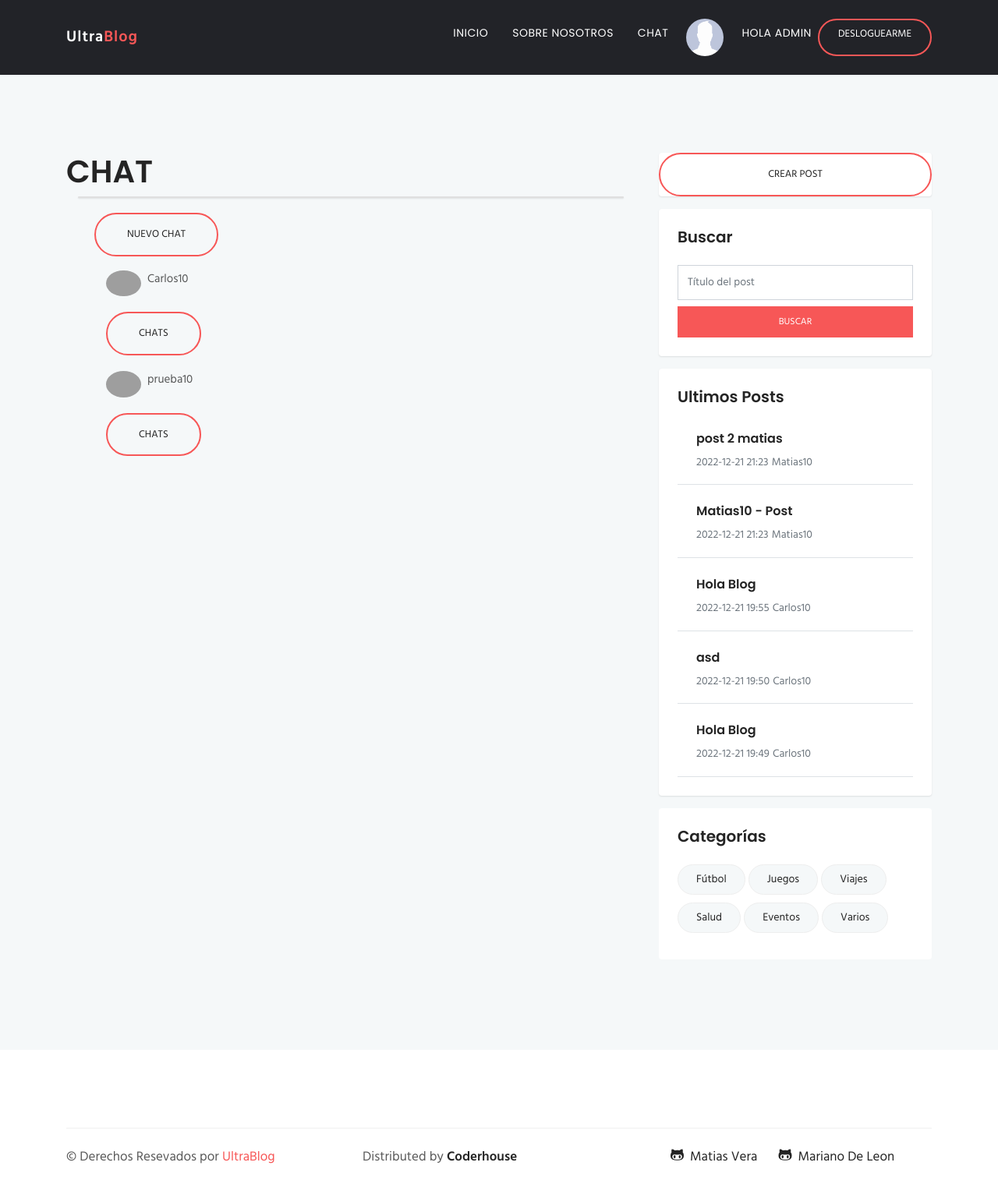
After one commit to VeraMatias/ProyectoFinalPython-Vera-DeLeon, a Django app: page /Chat/inicio in a window 1280 px wide. The commit adds this page. Shown: the whole page at 78% size. Run offline with Django 4.2, Linux system fonts and the light colour scheme; a user stored in the database is signed in; data comes from the database, SQL or seed files in the repository; both versions use the stored data as it was after the commit; data that the repository does not hold is empty; some libraries are stand-ins or nearby versions; some web fonts are replaced; grey boxes are pictures that could not be loaded.

Commit message:
Chat sin Leido

```diff
--- a/Blog/forms.py
+++ b/Blog/forms.py
@@ -1,5 +1,4 @@
 from django import forms
-from ckeditor.widgets import CKEditorWidget
 from ckeditor.fields import RichTextFormField
 
 class PostForm(forms.Form):
--- a/Blog/templates/index.html
+++ b/Blog/templates/index.html
@@ -11,7 +11,7 @@
         {% for post in post_pagina %}
         <div class="col-lg-6 col-md-6 mb-5">
             <div class="blog-item">
-                <img src="/{{ post.imagen }}" onerror="this.src='/media/defecto.jpg';" class="img-fluid rounded">
+                <img src="/{{ post.imagen }}" onerror="this.src='/media/defecto.jpg';" class="img-fluid rounded" style="object-fit: cover; object-position: center; width: 100%;height: 200px;">
                 <div class="blog-item-content bg-white p-5">
                     <div class="blog-item-meta bg-gray py-1 px-2">
                         <span class="text-muted text-capitalize mr-3"><i class="ti-pencil-alt mr-2"></i>{{post.autor}}</span>
--- a/Blog/templates/padre.html
+++ b/Blog/templates/padre.html
@@ -13,6 +13,8 @@
 <meta name="author" content="themefisher.com">
 
 <title>UltraBlog</title>
+
+<link href="{% static 'css/styles_chat.css' %}"rel="stylesheet" />
 
 <!-- bootstrap.min css -->
 <link rel="stylesheet" href="{% static 'plugins/bootstrap/css/bootstrap.min.css' %}">
@@ -51,6 +53,7 @@
 			<li class="nav-item"><a class="nav-link" href="service.html">Sobre Nosotros</a></li>
 
 			{% if user.is_authenticated %}
+				<li class="nav-item"><a class="nav-link" href="{% url '_iniciochat' %}">CHAT</a></li>
 				<li class="nav-item"><img style="border-radius: 50%; height: 48px; object-fit: cover; object-position: center; width: 48px;" src="{{ avatar }}" alt=""></li>
 				<li class="nav-item"><a class="nav-link" href="{% url '_perfil' %}">Hola {{ user.username }}</a></li>
 
@@ -113,7 +116,7 @@
             <div class="media-body">
                 <h6 class="my-2"><a href="{% url '_post' reciente.id %}">{{reciente.titulo}}</a></h6>
                 <span class="text-sm text-muted">{{reciente.fecha|date:'Y-m-d H:i'}}</span>
-				<span class="text-sm text-muted">{{reciente.autor}}</span>
+				<a href = "{% url '_perfil'%}" class="text-sm text-muted">{{reciente.autor}}</a>
             </div>
         </div>
 		{% endfor %}
--- a/Blog/templates/post.html
+++ b/Blog/templates/post.html
@@ -8,7 +8,7 @@
     <div class="blog-item-content bg-white p-5">
         <div class="blog-item-meta bg-gray py-1 px-2">
             <span class="text-muted text-capitalize mr-3"><i class="ti-pencil-alt mr-2"></i>{{ post.autor }}</span>
-            <span class="text-black text-capitalize mr-3"><i class="ti-time mr-1"></i> {{ post.fecha }}</span>
+            <span class="text-black text-capitalize mr-3"><i class="ti-time mr-1"></i> {{ post.fecha|date:'Y-m-d -  H:i' }}</span>
         </div>
 
         <h2 class="mt-3 mb-4">{{ post.titulo }}</h2>
--- a/Blog/views.py
+++ b/Blog/views.py
@@ -20,8 +20,6 @@ def crear_post(request):
         form=PostForm(request.POST, request.FILES)
         if form.is_valid():
             informacion=form.cleaned_data
-            print(informacion)
-
             Post_a_Cargar=Post(titulo=informacion["titulo"],subtitulo=informacion["subtitulo"], cuerpo= informacion["cuerpo"], autor =request.user,fecha = datetime.now(),imagen=request.FILES["imagen"], categoria = informacion["categoria"])
 
             Post_a_Cargar.save()
--- /dev/null
+++ b/Chat/templates/inicio_chat.html
@@ -0,0 +1,92 @@
+{% extends "padre.html" %}
+
+{% block contenido %}
+
+<h1>CHAT</h1>
+
+
+<div class="container">
+<div class="row clearfix">
+    <div class="col-lg-12">
+        <div class="card chat-app">
+            <div id="plist" class="people-list">
+                <div class="input-group">
+                    <a class="btn btn-solid-border btn-round-full" href="{% url '_nuevochat' %}">Nuevo Chat</a>
+                </div>
+                <ul class="list-unstyled chat-list mt-2 mb-0">
+                    {% for usuario in usuarios %}
+                        <li class="clearfix">
+                            <img src="https://bootdey.com/img/Content/avatar/avatar1.png" alt="avatar">
+                            <div class="about">
+                                <div class="name">{{usuario.username}}</div>
+                            </div>
+                        </li>
+
+                        <li>
+                            <form action="{% url '_iniciochat' %}" method="POST"> {% csrf_token %}
+                                <input id = "receptor_id" name="receptor_id" type="text" value="{{usuario.id}}" style="display: none;">
+                                <input type="submit" class="btn btn-solid-border btn-round-full" value="chats">
+                            </form>
+                        </li>
+                    {% endfor %}
+                </ul>
+            </div>
+
+            <div class="chat">
+                {% if historial %}
+                    <div class="chat-header clearfix">
+                        <div class="row">
+                            <div class="col-lg-6">
+                                <a href="javascript:void(0);" data-toggle="modal" data-target="#view_info">
+                                    <img src="https://bootdey.com/img/Content/avatar/avatar2.png" alt="avatar">
+                                </a>
+                                <div class="chat-about">
+                                    <h6 class="m-b-0">{{usuario_chat}}</h6>
+                                </div>
+                            </div>
+                        </div>
+                    </div>
+                    {% for mensaje in historial%}
+                    <div class="chat-history">
+                        <ul class="m-b-0">
+                            {% if mensaje.receptor.id == user.id %}
+                                <li class="clearfix">
+                                    <div class="message-data text-right">
+                                        <span class="message-data-time">{{mensaje.fecha}}</span>
+                                        <img src="https://bootdey.com/img/Content/avatar/avatar7.png" alt="avatar">
+                                    </div>
+                                    <div class="message other-message float-right"> {{mensaje.mensaje}} </div>
+                                </li>
+                            {% else %}
+                            <li class="clearfix">
+                                <div class="message-data">
+                                    <span class="message-data-time">{{mensaje.fecha}}</span>
+                                </div>
+                                <div class="message my-message">{{mensaje.mensaje}}</div>
+                            </li>
+                            {% endif %}
+                        </ul>
+                    </div>
+                    {% endfor %}
+                    <div class="chat-message clearfix">
+                        <div class="input-group mb-0">
+                            <div class="input-group-prepend">
+                                <span class="input-group-text"><i class="fa fa-send"></i></span>
+                            </div>
+                            <form action="{% url '_enviarmsj' %}" method="POST"> {% csrf_token %}
+                                <input id = "receptor" name="receptor" type="text" value="{{usuario_chat.id}}" style="display: none;">
+                                <input id = "mensaje" name = "mensaje" type="text" class="form-control" placeholder="Enter text here...">
+                                <input type="submit" class="btn btn-solid-border btn-round-full" value="Enviar">
+                            </form>
+                        </div>
+                    </div>
+                {% endif %}
+            </div>
+
+        </div>
+    </div>
+</div>
+</div>
+
+
+{% endblock %}
--- a/Chat/templates/prueba.html
+++ /dev/null
@@ -1 +0,0 @@
-{% extends "padre.html" %}
--- a/Chat/urls.py
+++ b/Chat/urls.py
@@ -3,6 +3,8 @@ from Chat.views import *
 from django.contrib.auth.views import LogoutView
 
 urlpatterns = [
-
+    path("inicio", inicio, name="_iniciochat"),
+    path("nuevochat", nuevochat, name="_nuevochat"),
+    path("enviarmsj", enviarmsj, name="_enviarmsj"),
 
 ]
--- a/Chat/views.py
+++ b/Chat/views.py
@@ -1,4 +1,85 @@
-from django.shortcuts import render
+from django.shortcuts import redirect, render
+from Chat.forms import ChatForm
+from .models import Mensaje
+from datetime import datetime
+from django.contrib.auth.models import User
+
+#Definciones de Funciones
+def ObtenerUsuarios(chats,Userid):
+    lista_mensajes = list(chats.values_list('emisor', 'receptor')) #armo lista de tuplas con id de emisor y receptor
+
+    lista_mensajes = list(set(lista_mensajes)) #elimino repetidos
+
+    usuarios = list()
+    for elemento in lista_mensajes:
+        elemento = list(elemento)
+        if elemento[1] == Userid: # si user ees el receptor, guardo id emisor
+            usuarios.append(elemento[0])
+        else:
+            if elemento[1] not in usuarios: # si user es emisor guardo el id del receptor solo si no esta guardado
+                usuarios.append(elemento[1])
+    return usuarios
 
 
 # Create your views here.
+
+def inicio(request):
+
+    chats = Mensaje.objects.filter(emisor__id__icontains=request.user.id) | Mensaje.objects.filter(receptor__id__icontains=request.user.id) #Obtengo todos los chats que involucran al user
+    id_usuarios = ObtenerUsuarios(chats,request.user.id)
+    if len(id_usuarios) !=0:
+        #Cargo todos los chats que tengo activos.
+        usuarios = User.objects.filter(id=id_usuarios[0])
+
+        for elemento in id_usuarios:
+            usuarios |= User.objects.filter(id=elemento)
+
+        #Acciones a realizar cuando apreto un chat en particular
+        if request.method=="POST":
+            #Obtengo el id del usuario que estoy charlando
+            receptor_id = request.POST['receptor_id']
+
+            #Obtengo nombre del user que estoy charlando
+            usuario_chat = User.objects.filter(id = receptor_id).first()
+
+            #Obtengo el historial de charla con el user
+            print(request.user.id)
+            print(receptor_id)
+
+
+            historial = Mensaje.objects.filter(emisor__id=request.user.id, receptor__id = receptor_id)
+            historial |= Mensaje.objects.filter(emisor__id=receptor_id, receptor__id=request.user.id)
+
+            historial.order_by("-fecha")
+
+            return render(request , "inicio_chat.html", {"usuarios": usuarios, "historial": historial, "usuario_chat": usuario_chat})
+
+        return render(request , "inicio_chat.html", {"usuarios": usuarios})
+    else:
+        return render(request , "inicio_chat.html")
+
+
+def nuevochat(request):
+    if request.method=="POST":
+        form=ChatForm(request.POST)
+        if form.is_valid():
+            informacion=form.cleaned_data
+            Chat_a_Cargar=Mensaje(emisor=request.user,receptor = informacion["receptor"], mensaje= informacion["mensaje"], fecha = datetime.now(),leido = False)
+            Chat_a_Cargar.save()
+            #return render (request, "inicio_chat.html")
+            return redirect('/Chat/inicio')
+        else:
+            return render(request, "nuevo_chat.html", {"form":form, "mensaje": "Error, mensajes no enviado."})
+    else:
+        form=ChatForm()
+        return render(request , "nuevo_chat.html", {"form": form})
+
+def enviarmsj(request):
+    if request.method=="POST":
+        receptor = User.objects.filter(id = request.POST['receptor']).first()
+        Chat_a_Cargar=Mensaje(emisor=request.user,receptor = receptor, mensaje= request.POST["mensaje"], fecha = datetime.now(),leido = False)
+        Chat_a_Cargar.save()
+        #return render (request, "inicio_chat.html")
+        return redirect('/Chat/inicio')
+    else:
+        return render(request, "inicio_chat.html")
--- a/Usuario/templates/perfil.html
+++ b/Usuario/templates/perfil.html
@@ -4,7 +4,7 @@
 
 <h1>Este es el perfil de {{ user.username }} </h1>
 
-{{ mensaje }}
+<a class="btn btn-solid-border btn-round-full" href="{% url '_crearpost' %}">Chat</a>
 
 
 {% endblock %}
--- /dev/null
+++ b/static/css/styles_chat.css
@@ -0,0 +1,256 @@
+body{
+    background-color: #f4f7f6;
+    margin-top:20px;
+}
+.card {
+    background: #fff;
+    transition: .5s;
+    border: 0;
+    margin-bottom: 30px;
+    border-radius: .55rem;
+    position: relative;
+    width: 100%;
+    box-shadow: 0 1px 2px 0 rgb(0 0 0 / 10%);
+}
+.chat-app .people-list {
+    width: 280px;
+    position: absolute;
+    left: 0;
+    top: 0;
+    padding: 20px;
+    z-index: 7
+}
+
+.chat-app .chat {
+    margin-left: 280px;
+    border-left: 1px solid #eaeaea
+}
+
+.people-list {
+    -moz-transition: .5s;
+    -o-transition: .5s;
+    -webkit-transition: .5s;
+    transition: .5s
+}
+
+.people-list .chat-list li {
+    padding: 10px 15px;
+    list-style: none;
+    border-radius: 3px
+}
+
+.people-list .chat-list li:hover {
+    background: #efefef;
+    cursor: pointer
+}
+
+.people-list .chat-list li.active {
+    background: #efefef
+}
+
+.people-list .chat-list li .name {
+    font-size: 15px
+}
+
+.people-list .chat-list img {
+    width: 45px;
+    border-radius: 50%
+}
+
+.people-list img {
+    float: left;
+    border-radius: 50%
+}
+
+.people-list .about {
+    float: left;
+    padding-left: 8px
+}
+
+.people-list .status {
+    color: #999;
+    font-size: 13px
+}
+
+.chat .chat-header {
+    padding: 15px 20px;
+    border-bottom: 2px solid #f4f7f6
+}
+
+.chat .chat-header img {
+    float: left;
+    border-radius: 40px;
+    width: 40px
+}
+
+.chat .chat-header .chat-about {
+    float: left;
+    padding-left: 10px
+}
+
+.chat .chat-history {
+    padding: 20px;
+    border-bottom: 2px solid #fff
+}
+
+.chat .chat-history ul {
+    padding: 0
+}
+
+.chat .chat-history ul li {
+    list-style: none;
+    margin-bottom: 30px
+}
+
+.chat .chat-history ul li:last-child {
+    margin-bottom: 0px
+}
+
+.chat .chat-history .message-data {
+    margin-bottom: 15px
+}
+
+.chat .chat-history .message-data img {
+    border-radius: 40px;
+    width: 40px
+}
+
+.chat .chat-history .message-data-time {
+    color: #434651;
+    padding-left: 6px
+}
+
+.chat .chat-history .message {
+    color: #444;
+    padding: 18px 20px;
+    line-height: 26px;
+    font-size: 16px;
+    border-radius: 7px;
+    display: inline-block;
+    position: relative
+}
+
+.chat .chat-history .message:after {
+    bottom: 100%;
+    left: 7%;
+    border: solid transparent;
+    content: " ";
+    height: 0;
+    width: 0;
+    position: absolute;
+    pointer-events: none;
+    border-bottom-color: #fff;
+    border-width: 10px;
+    margin-left: -10px
+}
+
+.chat .chat-history .my-message {
+    background: #efefef
+}
+
+.chat .chat-history .my-message:after {
+    bottom: 100%;
+    left: 30px;
+    border: solid transparent;
+    content: " ";
+    height: 0;
+    width: 0;
+    position: absolute;
+    pointer-events: none;
+    border-bottom-color: #efefef;
+    border-width: 10px;
+    margin-left: -10px
+}
+
+.chat .chat-history .other-message {
+    background: #e8f1f3;
+    text-align: right
+}
+
+.chat .chat-history .other-message:after {
+    border-bottom-color: #e8f1f3;
+    left: 93%
+}
+
+.chat .chat-message {
+    padding: 20px
+}
+
+.online,
+.offline,
+.me {
+    margin-right: 2px;
+    font-size: 8px;
+    vertical-align: middle
+}
+
+.online {
+    color: #86c541
+}
+
+.offline {
+    color: #e47297
+}
+
+.me {
+    color: #1d8ecd
+}
+
+.float-right {
+    float: right
+}
+
+.clearfix:after {
+    visibility: hidden;
+    display: block;
+    font-size: 0;
+    content: " ";
+    clear: both;
+    height: 0
+}
+
+@media only screen and (max-width: 767px) {
+    .chat-app .people-list {
+        height: 465px;
+        width: 100%;
+        overflow-x: auto;
+        background: #fff;
+        left: -400px;
+        display: none
+    }
+    .chat-app .people-list.open {
+        left: 0
+    }
+    .chat-app .chat {
+        margin: 0
+    }
+    .chat-app .chat .chat-header {
+        border-radius: 0.55rem 0.55rem 0 0
+    }
+    .chat-app .chat-history {
+        height: 300px;
+        overflow-x: auto
+    }
+}
+
+@media only screen and (min-width: 768px) and (max-width: 992px) {
+    .chat-app .chat-list {
+        height: 650px;
+        overflow-x: auto
+    }
+    .chat-app .chat-history {
+        height: 600px;
+        overflow-x: auto
+    }
+}
+
+@media only screen and (min-device-width: 768px) and (max-device-width: 1024px) and (orientation: landscape) and (-webkit-min-device-pixel-ratio: 1) {
+    .chat-app .chat-list {
+        height: 480px;
+        overflow-x: auto
+    }
+    .chat-app .chat-history {
+        height: calc(100vh - 350px);
+        overflow-x: auto
+    }
+}
```
Also changed, not shown: Chat/forms.py (added, +12 -0 lines), Chat/models.py (+11 -1 lines), Chat/templates/nuevo_chat.html (added, +16 -0 lines), Chat/migrations/0001_initial.py (added), db.sqlite3, media/1.1_sZIkYJt.JPG (added), media/2_VMNG7St.png (added).
